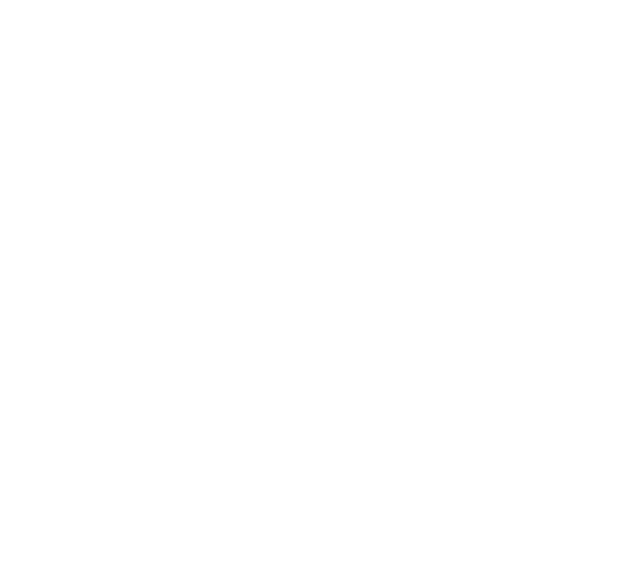
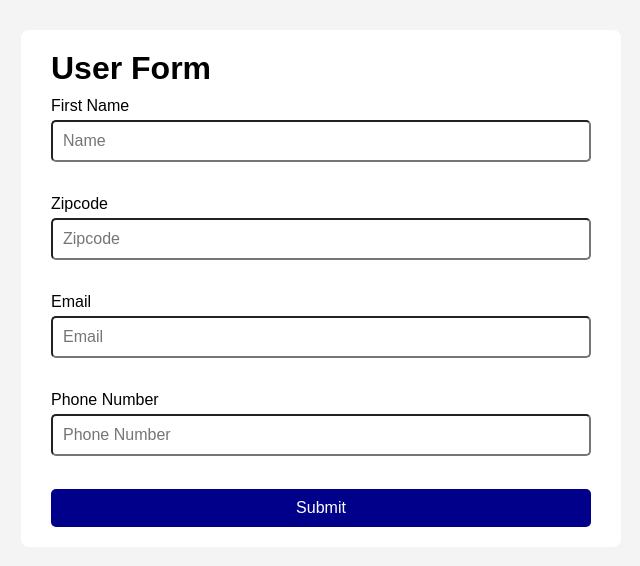
Before and after one commit to Crisnzx/estudo-js, a plain HTML site: page 8- regular expressions/formValidation/index.html in a window 1280 px wide. Shown: the whole page, without its empty margins (319-959 px from the left). Drawn offline with Linux system fonts and the light colour scheme.

Commit message:
form validation project finished

```diff
--- /dev/null
+++ b/5-ES6/02_iterators_generators.js
@@ -0,0 +1 @@
+// Iterator example
--- a/8- regular expressions/formValidation/app.js
+++ b/8- regular expressions/formValidation/app.js
@@ -0,0 +1,44 @@
+const fields = [
+   {
+      dataType: 'name',
+      regex: /^[A-Za-z]{2,10}$/
+   },
+
+   {
+      dataType: 'zipcode',
+      regex: /^[0-9]{5}-?[0-9]{3}$/
+   },
+
+   {
+      dataType: 'email',
+      regex: /^[a-zA-Z0-9_\-\.]+@[a-z]+\.[a-zA-Z]{2,5}$/
+   },
+   {
+      dataType: 'phone',
+      regex: /^\(?\d?\d{2}\)?\s?\d{4}[-. ]?\d{4}$/
+   }
+]
+
+fields.forEach((field) => {
+   document.getElementById(field.dataType).addEventListener('blur', validateField);
+   document.getElementById(field.dataType).parentElement.lastElementChild.textContent = `Enter a valid ${field.dataType}`;
+});
+
+
+function validateField(e) {
+
+   const re = fields.find((field) => {
+      return field.dataType === e.target.id;
+   }).regex;
+
+   console.log(re);
+
+   console.log(e.target.id);
+
+   if(!re.test(e.target.value)) {
+      e.target.parentElement.classList.add('invalid-input');
+
+   } else {
+      e.target.parentElement.classList.remove('invalid-input');
+   }
+}
--- a/8- regular expressions/formValidation/index.html
+++ b/8- regular expressions/formValidation/index.html
@@ -4,10 +4,44 @@
    <meta charset="UTF-8">
    <meta http-equiv="X-UA-Compatible" content="IE=edge">
    <meta name="viewport" content="width=device-width, initial-scale=1.0">
+   <link rel="stylesheet" href="./style.css">
    <title>Form Validation Project</title>
 </head>
 <body>
-
+   <div class="container">
+      <h1>User Form</h1>
+      <form>
+         <div class="input-group">
+            <label for="name">First Name</label>
+            <div>
+            <input placeholder="Name" type="text" id="name">
+               <p> Enter a valid</p>
+            </div>
+         </div>
+         <div class="input-group">
+            <label for="zipcode">Zipcode</label>
+            <div>
+               <input placeholder="Zipcode" type="text" id="zipcode">
+               <p> Enter a valid </p>
+            </div>
+         </div>
+         <div class="input-group">
+            <label for="email">Email</label>
+            <div>
+               <input placeholder="Email" type="text" id="email">
+               <p> Enter a valid </p>
+            </div>
+         </div>
+         <div class="input-group">
+            <label for="phone">Phone Number</label>
+            <div>
+               <input placeholder="Phone Number" type="text" id="phone">
+               <p> Enter a valid </p>
+            </div>
+         </div>
+         <input type="submit" value="Submit" class="button">
+      </form>
+   </div>
    <script src="app.js"></script>
 </body>
 </html>
--- /dev/null
+++ b/8- regular expressions/formValidation/style.css
@@ -0,0 +1,82 @@
+
+* {
+   margin: 0;
+   padding: 0;
+   box-sizing: border-box;
+   text-decoration: none;
+
+}
+
+html {
+   font-size: 62.5%;
+}
+
+body {
+   font-size: 1.6rem;
+   font-family: sans-serif;
+   background-color: #f4f4f4;
+   padding-top: 3rem;
+}
+
+a, input, button {
+   font-size: 1.6rem;
+}
+
+h1 {
+   margin-bottom: 1rem;
+}
+
+.container {
+   padding: 2rem 3rem;
+   border-radius: 0.8rem;
+   margin: 0 auto;
+   width: min(90vw, 600px);
+   background-color: white;
+}
+
+.container form .input-group {
+   margin-bottom: 1rem;
+}
+
+.container form .input-group label {
+   display: block;
+   margin-bottom: .5rem;
+}
+
+.container form .input-group input {
+   width: 100%;
+   padding: 1rem;
+   border-radius: .5rem;
+}
+
+.container form .input-group p {
+   margin-top: .5rem;
+   color: red;
+   visibility: hidden;
+}
+
+.container form input[type="submit"] {
+   display: block;
+   width: 100%;
+   padding: 1rem;
+   border: none;
+   background-color: darkblue;
+   color: white;
+   border-radius: .5rem;
+   cursor: pointer;
+   transition: all .2s ease-in-out;
+}
+
+.container form input[type="submit"]:hover {
+   background-color: blue;
+}
+
+/* INVALID INPUT */
+
+form .input-group .invalid-input input {
+   border: 2px solid red;
+}
+
+form .input-group .invalid-input p {
+   visibility: visible;
+}
```
Also changed, not shown: 5-ES6/index.html (+2 -2 lines).
